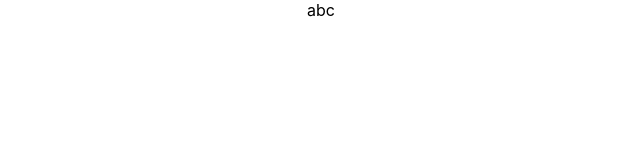
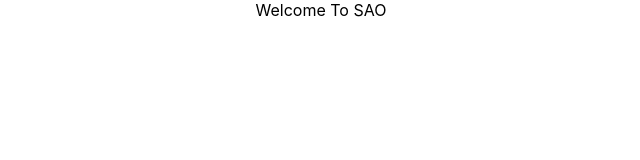
Before and after one commit to 4-Abdullah/practice-react-02, a React (Create React App) app: page / in a window 1280 px wide. Shown: the top 160 px of the page, without its empty margins (319-959 px from the left). Built offline with nearby package versions, Linux system fonts and the light colour scheme.

Commit message:
Update App.js

```diff
--- a/src/App.js
+++ b/src/App.js
@@ -4,7 +4,7 @@ import './App.css';
 function App() {
   return (
     <div className="App">
-      abc
+      Welcome To SAO
     </div>
   );
 }
```
